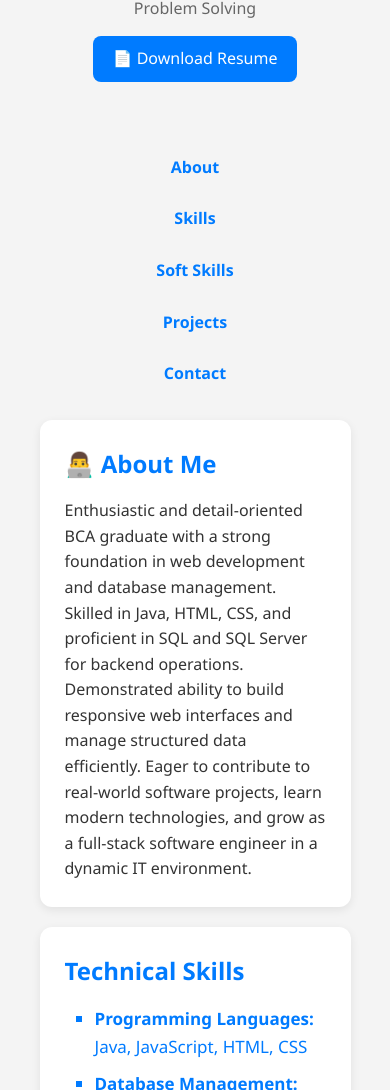
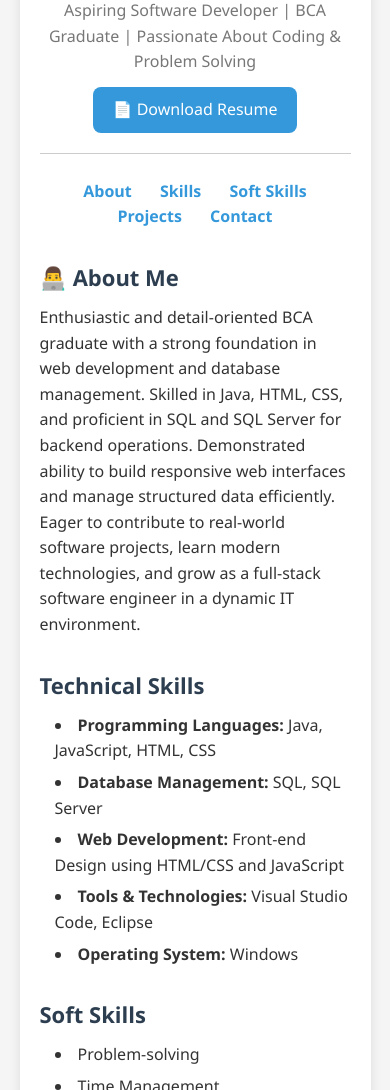
Before and after one commit to Akash31102004/Portfolio, a plain HTML site: page index.html in a window 390 px wide. Shown: the part 334-1424 px from the top of the page. Drawn offline with Linux system fonts and the light colour scheme.

Commit message:
Update style.css

```diff
--- a/style.css
+++ b/style.css
@@ -1,14 +1,14 @@
-/* Reset default styles */
+/* Reset */
 * {
   margin: 0;
   padding: 0;
   box-sizing: border-box;
-  font-family: "Segoe UI", sans-serif;
+  font-family: 'Segoe UI', Tahoma, Geneva, Verdana, sans-serif;
 }
 
-/* Body */
+/* Body Style */
 body {
-  background-color: #f4f4f4;
+  background-color: #f5f5f5;
   color: #333;
   line-height: 1.6;
 }
@@ -16,15 +16,19 @@ body {
 /* Container */
 .container {
   width: 90%;
-  max-width: 960px;
-  margin: auto;
+  max-width: 900px;
+  margin: 30px auto;
   padding: 20px;
+  background-color: #fff;
+  border-radius: 15px;
+  box-shadow: 0 4px 12px rgba(0, 0, 0, 0.1);
 }
 
-/* Header Section */
+/* Header */
 header {
   text-align: center;
-  padding: 40px 0;
+  padding-bottom: 20px;
+  border-bottom: 1px solid #ccc;
 }
 
 .profile-img {
@@ -32,123 +36,77 @@ header {
   height: 150px;
   border-radius: 50%;
   object-fit: cover;
-  display: block;
-  margin: 10px auto;
+  border: 4px solid #3498db;
+  margin-bottom: 15px;
 }
 
-
 h1 {
-  font-size: 32px;
-  color: #222;
+  font-size: 28px;
+  margin: 10px 0;
 }
 
 .tagline {
   font-size: 16px;
-  color: #666;
-  margin-top: 10px;
+  color: #777;
 }
 
 .resume-btn {
   display: inline-block;
-  margin-top: 15px;
+  margin-top: 12px;
   padding: 10px 20px;
-  background-color: #007bff;
+  background-color: #3498db;
   color: #fff;
+  text-decoration: none;
   border-radius: 8px;
-  text-decoration: none;
-  transition: background-color 0.3s ease;
+  transition: background-color 0.3s;
 }
 
 .resume-btn:hover {
-  background-color: #0056b3;
+  background-color: #2980b9;
 }
 
 /* Navigation */
 nav {
-  display: flex;
-  justify-content: center;
-  flex-wrap: wrap;
-  gap: 10px;
   margin: 25px 0;
+  text-align: center;
 }
 
 nav a {
+  margin: 0 12px;
   text-decoration: none;
-  color: #007bff;
+  color: #3498db;
   font-weight: bold;
-  padding: 8px 16px;
-  border-radius: 5px;
-  transition: background-color 0.2s ease;
+  transition: color 0.3s;
 }
 
 nav a:hover {
-  background-color: #007bff;
-  color: white;
+  color: #1f618d;
 }
 
-/* Sections */
+/* Section Headings */
 section {
-  background: white;
-  padding: 25px;
-  border-radius: 12px;
-  margin-bottom: 20px;
-  box-shadow: 0 3px 10px rgba(0, 0, 0, 0.08);
+  margin: 30px 0;
 }
 
-h2 {
-  color: #007bff;
-  margin-bottom: 15px;
+section h2 {
+  font-size: 22px;
+  color: #2c3e50;
+  margin-bottom: 10px;
 }
 
-/* List Styles */
+/* Lists */
 ul {
-  list-style-type: square;
-  padding-left: 20px;
+  list-style: disc inside;
+  padding-left: 15px;
 }
 
 li {
-  margin-bottom: 10px;
-  color: #444;
+  margin-bottom: 6px;
 }
 
-/* Technical Skills Section */
-#skills li {
-  font-size: 17px;
-  transition: transform 0.2s ease, color 0.2s ease;
-}
-
-#skills li:hover {
-  transform: translateX(10px);
-  color: #007bff;
-}
-
-/* Soft Skills Section */
-#softskills ul {
-  list-style-type: circle;
-}
-
-#softskills li {
-  font-size: 18px;
-  transition: transform 0.2s ease, color 0.2s ease;
-}
-
-#softskills li:hover {
-  transform: translateX(10px);
-  color: #007bff;
-}
-
-/* Mobile fallback: show hover effect always */
-@media (max-width: 600px) {
-  #skills li,
-  #softskills li {
-    transform: translateX(10px);
-    color: #007bff;
-  }
-}
-
-/* Contact Links */
+/* Contact */
 #contact a {
-  color: #007bff;
+  color: #3498db;
   text-decoration: none;
 }
 
@@ -159,23 +117,9 @@ li {
 /* Footer */
 footer {
   text-align: center;
-  padding: 20px 0;
+  margin-top: 30px;
+  padding-top: 15px;
+  border-top: 1px solid #ccc;
+  color: #aaa;
   font-size: 14px;
-  color: #777;
 }
-
-/* Responsive */
-@media (max-width: 600px) {
-  h1 {
-    font-size: 24px;
-  }
-
-  nav {
-    flex-direction: column;
-  }
-
-  nav a {
-    width: 100%;
-    text-align: center;
-  }
-}
```
